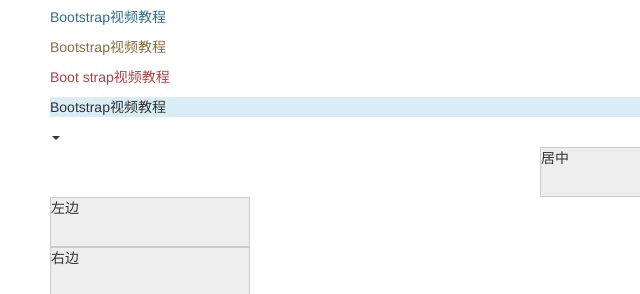
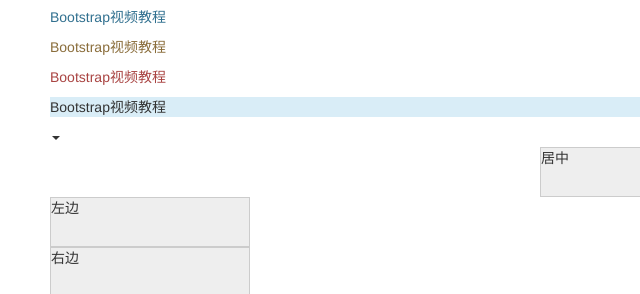
Before and after one commit to FisherBi/bootstraplearning, a plain HTML site: page src/lesson6/index.html in a window 1280 px wide. Shown: the part 133-427 px from the top of the page, 0-640 px from the left. Drawn offline with Linux system fonts and the light colour scheme.

Commit message:
modify lesson6

```diff
--- a/src/lesson6/index.html
+++ b/src/lesson6/index.html
@@ -23,8 +23,7 @@
 	<p class="text-success">Bootstrap视频教程</p>
 	<p class="text-info">Bootstrap视频教程</p>
 	<p class="text-warning">Bootstrap视频教程</p>
-	<p class="text-danger">Boot
-		strap视频教程</p>
+	<p class="text-danger">Bootstrap视频教程</p>
 
 	<!-- 背景色-->
 	<p class="bg-info">Bootstrap视频教程</p>
```
